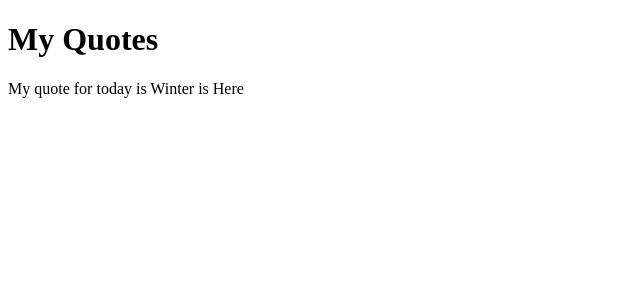
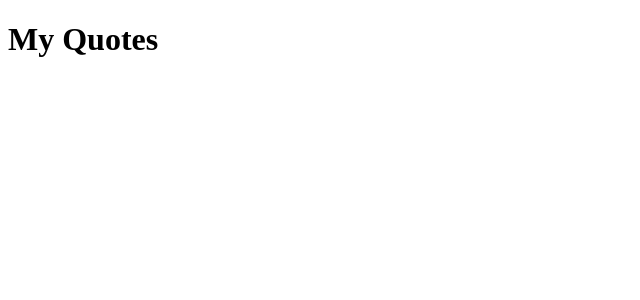
Before and after one commit to MbuguaMwaura/Quote, an Angular app: page / in a window 1280 px wide. Shown: the top 300 px of the page, without its empty margins (0-640 px from the left). Built offline with nearby package versions, Linux system fonts and the light colour scheme.

Commit message:
adds a looping mechanism to loop through quotes

```diff
--- a/src/app/app.component.html
+++ b/src/app/app.component.html
@@ -1,2 +1,4 @@
 <h1> My Quotes </h1>
-<p> My quote for today is {{quote}} </p>
+<ul>
+  <li *ngFor='let quote of quotes'>{{quote}}</li>
+</ul>
```
